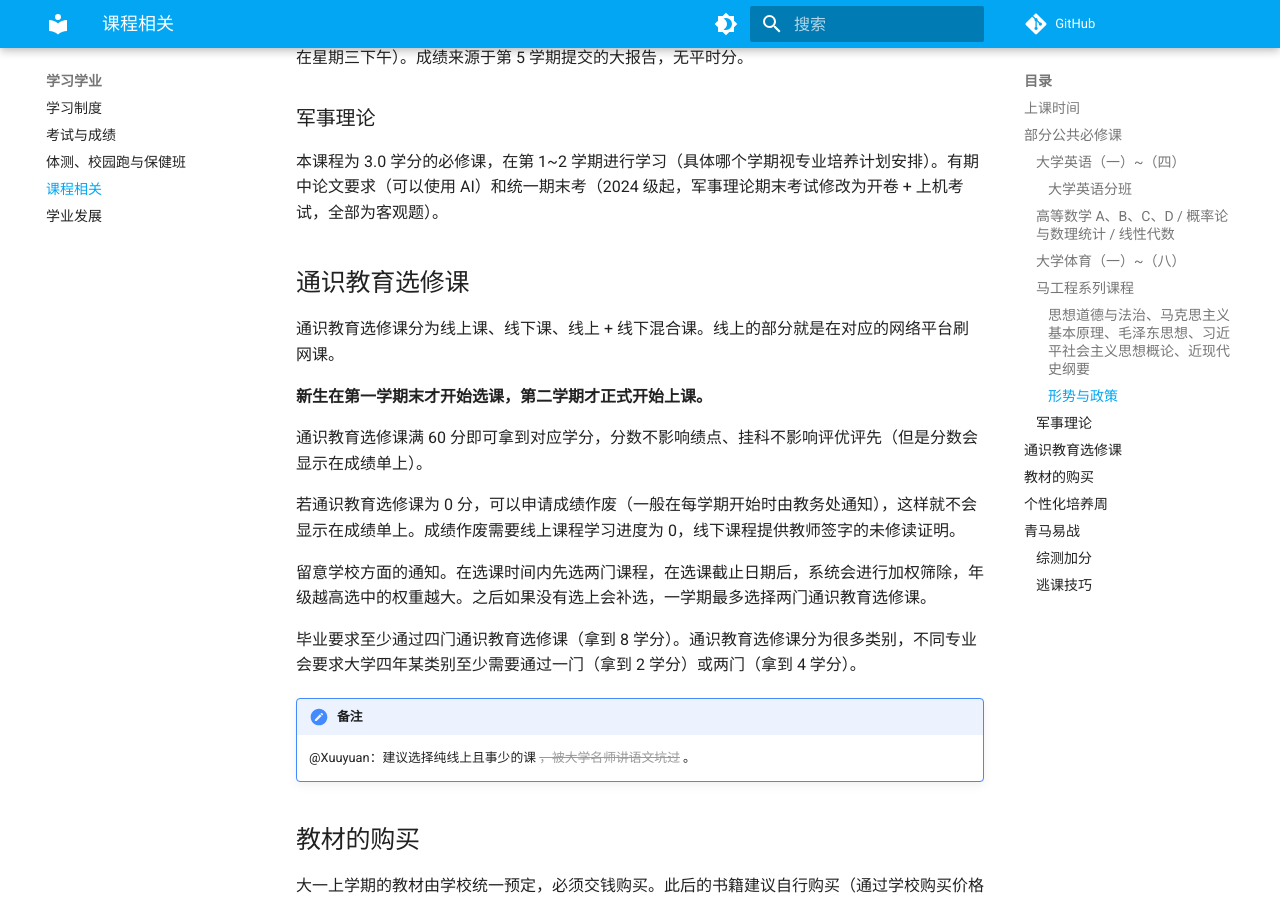
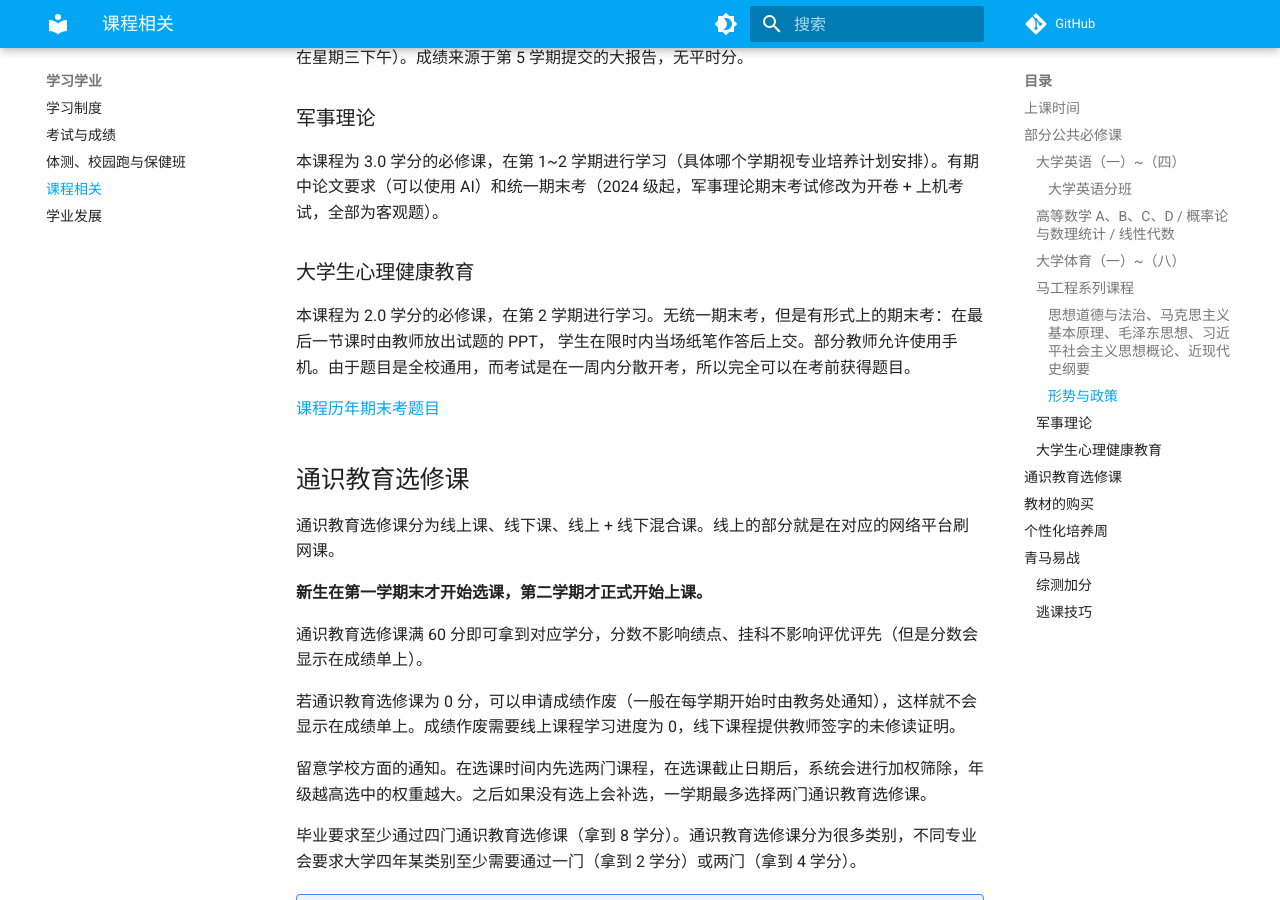
Before and after one commit to kanerty/FJNU-Wiki, an MkDocs documentation site: the page built from docs/study/choose.md, in a window 1280 px wide and 900 px high, scrolled down 3162 px. Built offline with MkDocs 1.6.1 and Material for MkDocs 9.7.7, drawn with Linux system fonts in a browser that asks for light colours; comment, search, counter and statistics services are not loaded.

Commit message:
feat(study\\choose\*): 更新大学生心理健康教育课程信息及题目

```diff
--- a/docs/study/choose.md
+++ b/docs/study/choose.md
@@ -96,6 +96,12 @@ A\~D 使用相同的教材（同济大学数学科学学院《高等数学》）
 
 本课程为 3.0 学分的必修课，在第 1\~2 学期进行学习（具体哪个学期视专业培养计划安排）。有期中论文要求（可以使用 AI）和统一期末考（2024 级起，军事理论期末考试修改为开卷 + 上机考试，全部为客观题）。
 
+### 大学生心理健康教育 {#college-mental-health}
+
+本课程为 2.0 学分的必修课，在第 2 学期进行学习。无统一期末考，但是有形式上的期末考：在最后一节课时由教师放出试题的 PPT， 学生在限时内当场纸笔作答后上交。部分教师允许使用手机。由于题目是全校通用，而考试是在一周内分散开考，所以完全可以在考前获得题目。
+
+[课程历年期末考题目](../tiku/college-mental-health-test.md)
+
 ## 通识教育选修课 {#elective-courses}
 
 通识教育选修课分为线上课、线下课、线上 + 线下混合课。线上的部分就是在对应的网络平台刷网课。
```
Also changed, not shown: docs/tiku/college-mental-health-test.md (added, +31 -0 lines).
